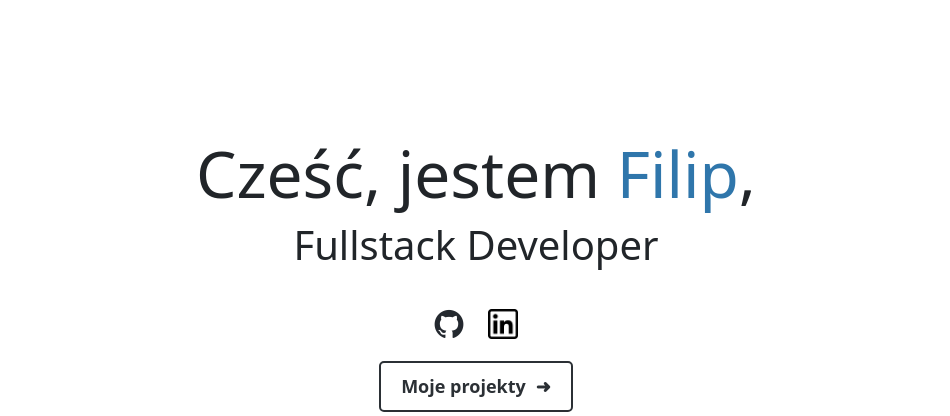
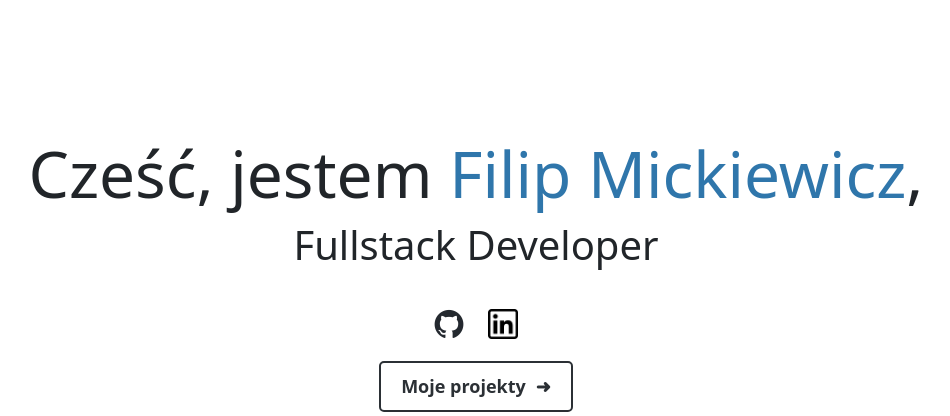
Before and after one commit to Mirrovex/portfolio_web, a Django app: template main/templates/home.html in a window 1280 px wide. Shown: the part 76-492 px from the top of the page, without its empty margins (164-1114 px from the left). Run offline with Django 3.2, Linux system fonts and the light colour scheme; the template is opened without the code that fills it, so the values that code supplies are empty.

Commit message:
nazwisko

```diff
--- a/main/templates/home.html
+++ b/main/templates/home.html
@@ -3,7 +3,7 @@
 
 
 {% block title %}
-    Miro | Strona główna
+    Miro | Strona
 {% endblock title %}
 
 
@@ -14,7 +14,7 @@
 
 {% block content %}
     <div class="container">
-        <h1>Cześć, jestem <span class="highlight">Filip</span>,</h1>
+        <h1>Cześć, jestem <span class="highlight">Filip Mickiewicz</span>,</h1>
         <h2>Fullstack Developer</h2>
         <div class="icon-container">
             <a class="icon-link" href="https://github.com/Mirrovex">
```
